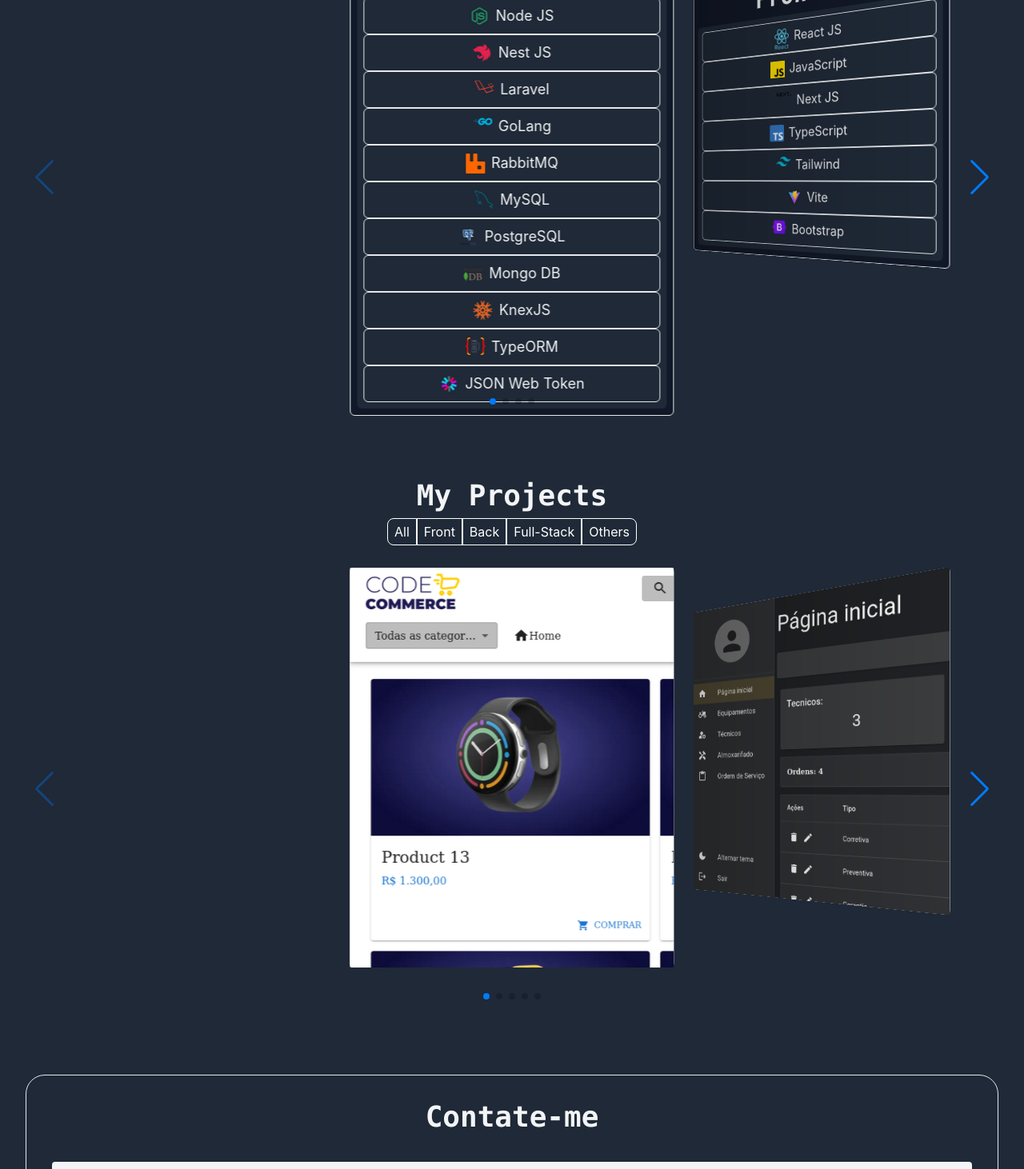
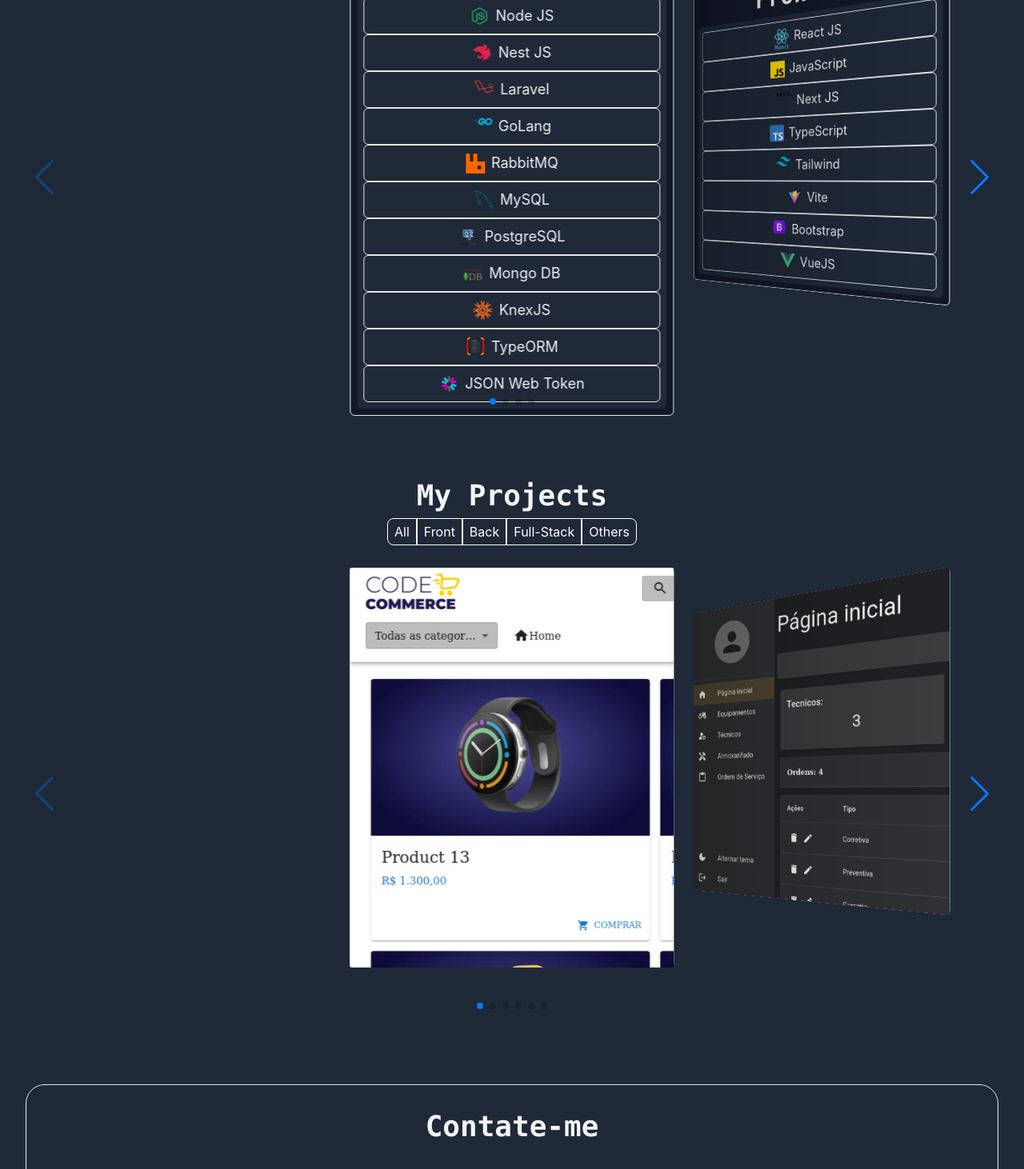
Before and after one commit to BrenoMatheus/Portifolio, a React (Create React App) app: page / in a window 1280 px wide. Shown: the part 1261-2723 px from the top of the page at 80% size. Built offline with nearby package versions, Linux system fonts and the light colour scheme; grey boxes are pictures that could not be loaded; what tailwindcss-animated would draw is missing.

Commit message:
feat: atualizado lista de projetos e tecnologiasD

```diff
--- a/src/components/habilities/Habilities.tsx
+++ b/src/components/habilities/Habilities.tsx
@@ -93,6 +93,10 @@ export const Habilities = () => {
           name: 'Bootstrap',
           url: './icons/frontend/bootstrap.webp',
         },
+        {
+          name: 'VueJS',
+          url: './icons/frontend/vue.svg',
+        },
       ],
     },
     {
--- a/src/components/projects/Projects.tsx
+++ b/src/components/projects/Projects.tsx
@@ -146,6 +146,41 @@ export const Projects = () => {
       ],
     },
     {
+      title: t('title_project_system-stock-sale"'),
+      describe:
+        t('Describe_project_system-stock-sale'),
+      status: 'Concluído',
+      url_repositoy:'https://github.com/BrenoMatheus/Sistema-Estoque-Venda',
+      url_img:'./projects/system-EV.png',
+      type: 'fullstack',
+      technologies: [
+        {
+          name: 'Laravel',
+          url: './icons/laravel-icon.png',
+        },
+        {
+          name: 'PostgreSQL',
+          url: './icons/postgresql.png',
+        },
+        {
+          name: 'Vue JS',
+          url: './icons/frontend/nextjs.webp',
+        },
+        {
+          name: 'Tailwind',
+          url: './icons/frontend/tailwind.png',
+        },
+        {
+          name: 'JavaScript',
+          url: './icons/frontend/js.png',
+        },
+        {
+          name: 'Docker',
+          url: './icons/others/docker-icon.png',
+        },
+      ],
+    },
+    {
       title: t('title_project_register-client'),
       describe:
         t('Describe_project_register-client'),
--- a/src/i18n/locales/en/en-us.json
+++ b/src/i18n/locales/en/en-us.json
@@ -27,7 +27,10 @@
         "title_project_system-optical":"Optical of System",
         "Describe_project_system-optical":"The optical system, developed with PHP, Laravel, Bootstrap, and MySQL, manages patient and client records, inventory, and sales. It uses Laravel MVC to organize data and Bootstrap for visualization, offering features such as detailed sales registration, performance report generation, and inventory analysis. Its modern architecture and responsive interface streamline daily operations and optimize optical management, providing a comprehensive and effective solution for the sector.",
         "title_project_register-client":"Register of Clients",
-        "Describe_project_register-client":"A simple customer registration system using Node.js, React, Vite, and TypeScript. It allows for registering, displaying, and managing customers, with basic input validation. Provides an agile and robust solution for basic customer registration needs."
+        "Describe_project_register-client":"A simple customer registration system using Node.js, React, Vite, and TypeScript. It allows for registering, displaying, and managing customers, with basic input validation. Provides an agile and robust solution for basic customer registration needs.",
+        "title_project_system-stock-sale":"System of Stock and Sale",
+        "Describe_project_system-stock-sale":"The inventory and sales control system, developed with PHP, Laravel, Vue, TailwindCss, and PostgreSQL, manages sales, purchases, and customers, suppliers, and inventory records. Including functionalities for detailed sales registration, performance reports, and stock analysis. Its modern architecture and responsive interface streamline operations and optimize your business management, providing a comprehensive and effective solution for the sector."
+
 
     }
 }
--- a/src/i18n/locales/pt/pt-br.json
+++ b/src/i18n/locales/pt/pt-br.json
@@ -27,7 +27,9 @@
         "title_project_system-optical":"Sitema de otica",
         "Describe_project_system-optical":"O sistema de ótica, desenvolvido com PHP, Laravel, Bootstrap e MySQL, gerencia registros de pacientes e clientes, estoque e vendas. Utiliza o Laravel MVC para organizar dados e visualização com Bootstrap, incluindo funcionalidades de registro de vendas detalhadas, relatórios de desempenho e análise de estoque. Sua arquitetura moderna e interface responsiva agilizam operações e otimizam a gestão ótica, proporcionando uma solução abrangente e eficaz para o setor.",
         "title_project_register-client":"Registro de Clientes",
-        "Describe_project_register-client":"Um sistema simples de registro de clientes utilizando Node.js, React, Vite e TypeScript. Permite o registro, exibição e gerenciamento de clientes, com validação básica de entrada. Oferece uma solução ágil e robusta para necessidades básicas de registro de clientes."
+        "Describe_project_register-client":"Um sistema simples de registro de clientes utilizando Node.js, React, Vite e TypeScript. Permite o registro, exibição e gerenciamento de clientes, com validação básica de entrada. Oferece uma solução ágil e robusta para necessidades básicas de registro de clientes.",
+        "title_project_system-stock-sale":"Sitema de Estoque e Venda",
+        "Describe_project_system-stock-sale":"O sistema de controle de estoque e venda, desenvolvido com PHP, Laravel, Vue, TailwindCss e PostgreSQL, gerencia registros de vendas, compras e clientes, fornecedores e estoque. Incluindo funcionalidades de registro de vendas detalhadas, relatórios de desempenho e análise de estoque. Sua arquitetura moderna e interface responsiva agilizam operações e otimizam a gestão do seu negócio, proporcionando uma solução abrangente e eficaz para o setor."
 
 
     }
```
Also changed, not shown: public/icons/frontend/vue.svg (added), public/projects/system-EV.png (added).
